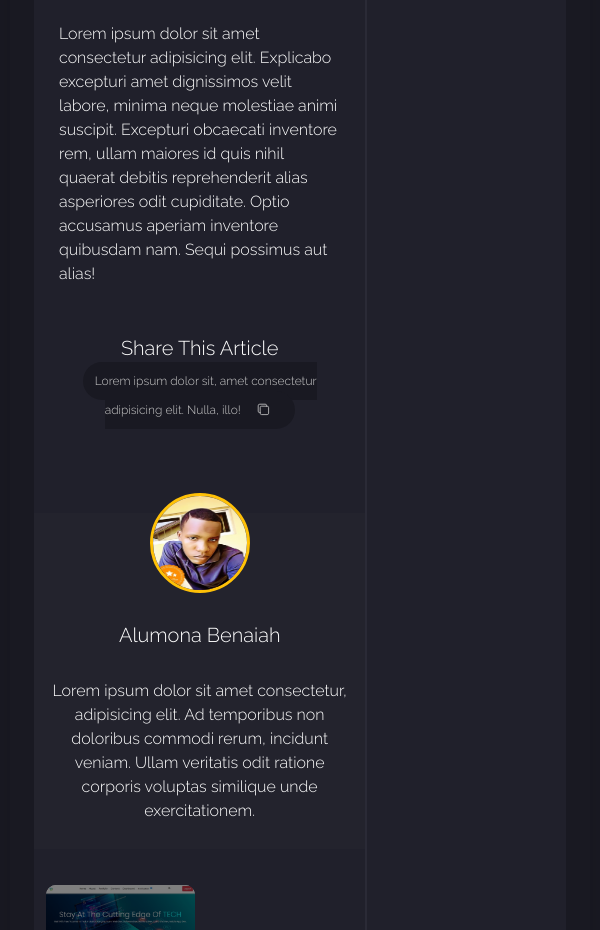
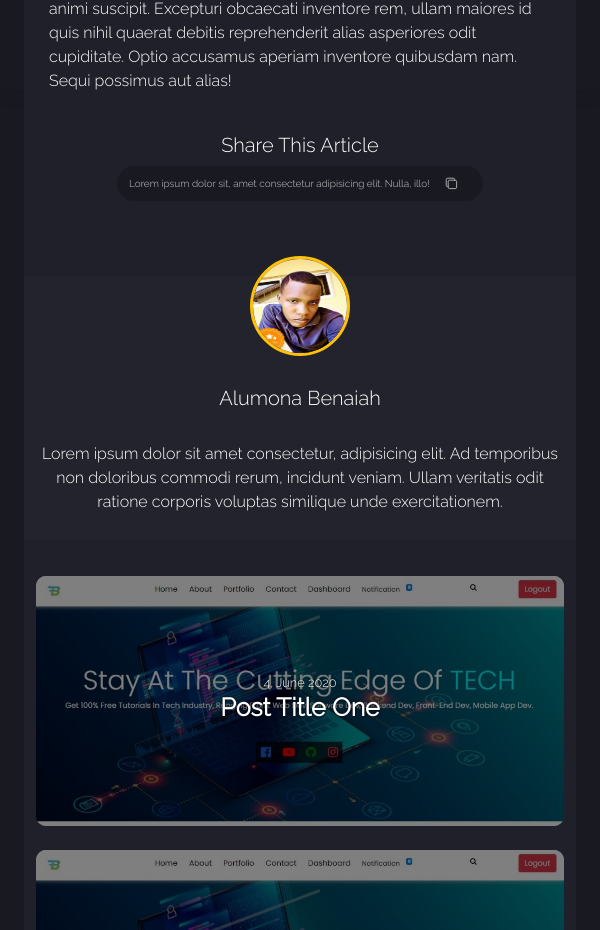
Before and after one commit to Benrobo/Blog-Site-V2.1, a plain HTML site: page posts.html in a window 600 px wide. Shown: the part 712-1642 px from the top of the page. Drawn offline with nearby package versions, Linux system fonts and the light colour scheme.

Commit message:
in progres

```diff
--- a/css/responsive.css
+++ b/css/responsive.css
@@ -72,6 +72,12 @@
   .container-column .contact-cont .form-cont {
     width: 80%;
   }
+
+  /* posts page */
+  .posts-content {
+    grid-template-columns: 1fr;
+    grid-template-areas: "main" "aside";
+  }
 }
 
 /* iphone 8,6,7,+ */
@@ -80,8 +86,6 @@
     /* background: hotpink !important; */
   }
 
-<<<<<<< HEAD
-=======
   .container-column {
     width: 100%;
     height: 100vh;
@@ -104,14 +108,12 @@
   .sidebar-column .sidebar-main {
     height: 55vh;
   }
-.sidebar-column .sidebar-footer {
-    height:25vh;
-}
-  .sidebar-column .sidebar-main .content{
-    height:50vh;
+  .sidebar-column .sidebar-footer {
+    height: 25vh;
   }
-
->>>>>>> a511276f27c968d98408680f44b2cc47ae7e8af5
+  .sidebar-column .sidebar-main .content {
+    height: 50vh;
+  }
   /* right navbar */
   .right-sidebar-column {
     width: 0px;
@@ -173,11 +175,36 @@
   .container-column .contact-cont .form-cont {
     width: 100%;
   }
+
+  /* posts page */
+  .posts-content {
+    grid-template-columns: 1fr;
+    grid-template-areas: "main" "aside";
+  }
+  .posts-content .posts-main {
+    width: 100%;
+    grid-area: main;
+    border-right: none;
+  }
+  /* posts share container */
+  .posts-content .posts-main .posts-contents .post-share {
+    margin: 0px;
+    text-align: center;
+  }
+  .posts-content .posts-main .posts-contents .post-share .share-cont {
+    margin-top: 10px;
+    margin: 0px;
+    text-align: start;
+    color: #ccc;
+    font-size: 10px;
+  }
+  .posts-content .posts-main .next-post-cont .box {
+    width: 100%;
+    height: 250px;
+  }
 }
 
 @media only screen and (max-width: 1440px) and (min-width: 1280px) {
-<<<<<<< HEAD
-=======
   .sidebar-column .first-top-box .top-head {
     display: none;
   }
@@ -187,10 +214,9 @@
   .sidebar-column .sidebar-main {
     height: 65vh;
   }
-    .sidebar-column .sidebar-main .sidebar-footer {
+  .sidebar-column .sidebar-main .sidebar-footer {
     height: 24vh;
   }
->>>>>>> a511276f27c968d98408680f44b2cc47ae7e8af5
   .main-column .portfolio-area .services .content .services-box-cont .box {
     width: 300px;
   }
```
